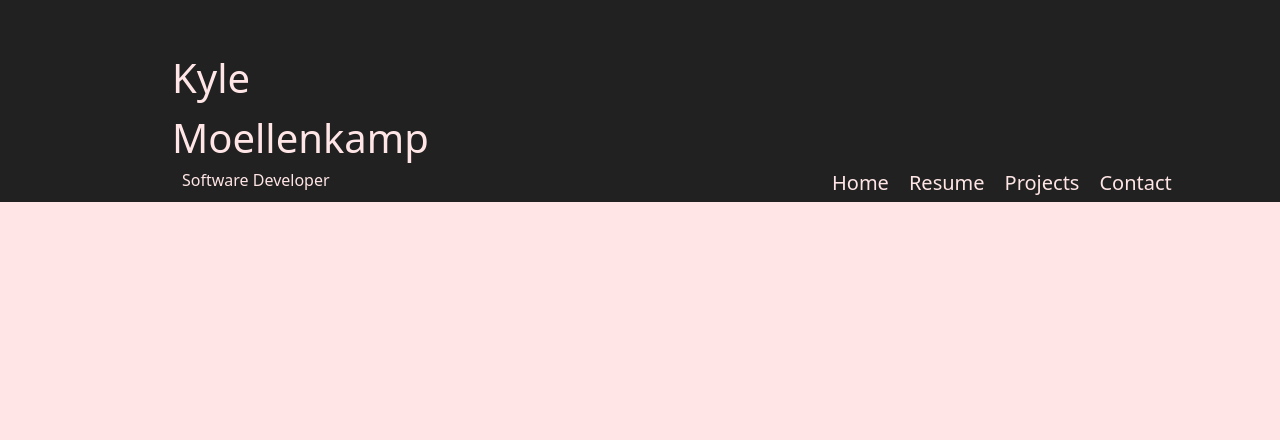
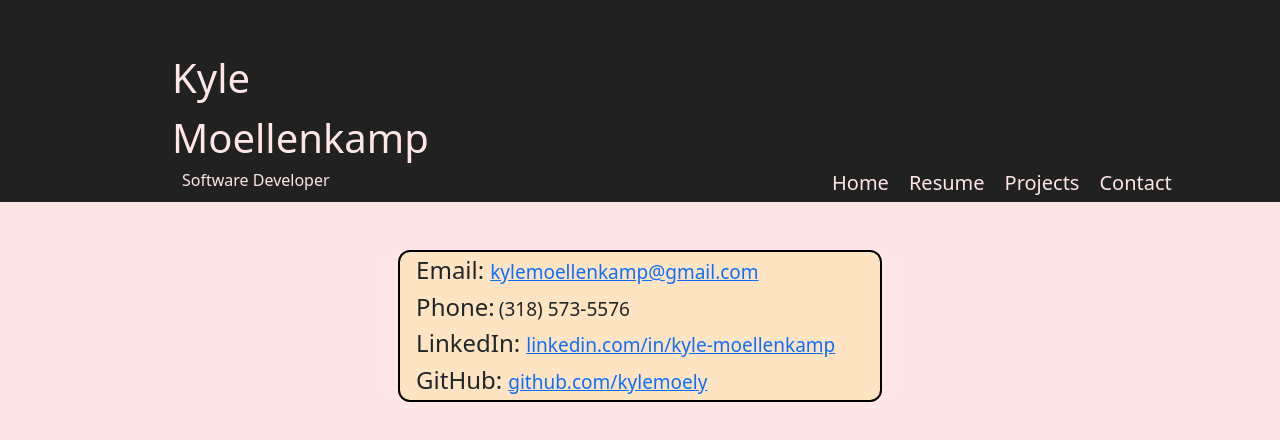
Before and after one commit to kylemoely/Portfolio, a React (Create React App) app in the folder client/: page /contact in a window 1280 px wide. Shown: the top 440 px of the page. Built offline with nearby package versions, Linux system fonts and the light colour scheme.

Commit message:
Added contact page

```diff
--- a/client/src/pages/Contact/index.js
+++ b/client/src/pages/Contact/index.js
@@ -2,4 +2,17 @@ import React from 'react';
 import 'bootstrap/dist/css/bootstrap.min.css';
 import './style.css'
 
-export default function Contact() {}
+export default function Contact() {
+    return(
+        <div className='container-fluid row mt-5 g-0 d-flex justify-content-center'>
+            <div className='row col-12 col-md-8 d-flex justify-content-center'>
+                <div className='col-12 col-md-7 contactinfo'>
+                    <div className='email d-flex align-items-baseline'><h4>Email:</h4> <div><a href='mailto:kylemoellenkamp@gmail.com'>kylemoellenkamp@gmail.com</a></div></div>
+                    <div className='phone d-flex align-items-baseline'><h4>Phone:</h4> <div>(318) 573-5576</div></div>
+                    <div className='linkedin d-flex align-items-baseline'><h4>LinkedIn:</h4> <div><a href='https://www.linkedin.com/in/kyle-moellenkamp/'>linkedin.com/in/kyle-moellenkamp</a></div></div>
+                    <div className='github d-flex align-items-baseline'><h4>GitHub:</h4> <div><a href='https://www.github.com/kylemoely'>github.com/kylemoely</a></div></div>
+                </div>
+            </div>
+        </div>
+    )
+}
--- a/client/src/pages/Contact/style.css
+++ b/client/src/pages/Contact/style.css
@@ -0,0 +1,13 @@
+.contactinfo{
+    background-color: bisque;
+    border: 2px solid black;
+    border-radius: 12px;
+}
+
+.contactinfo *{
+    margin:2px;
+}
+
+.contactinfo div{
+    font-size: 19px;
+}
```
